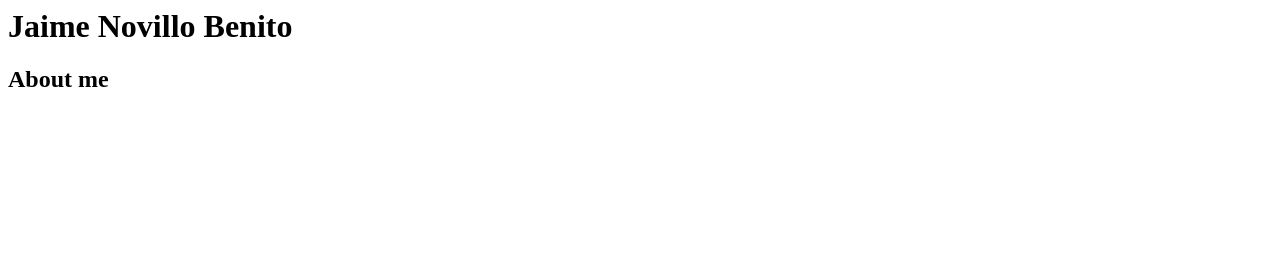
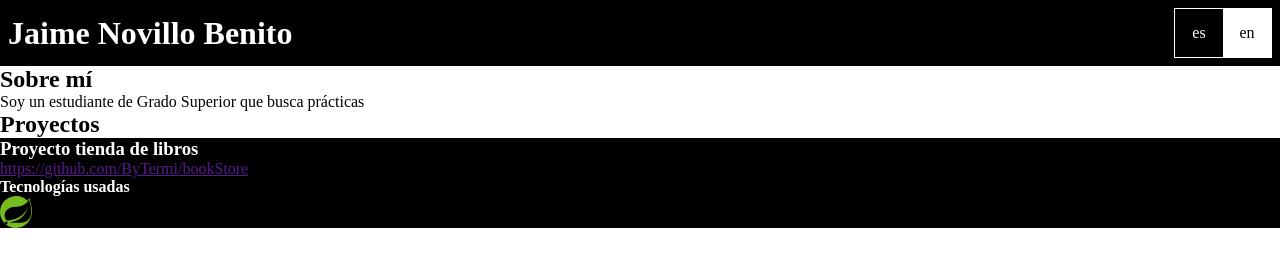
Before and after one commit to ByTermi/ByTermi.github.io, a plain HTML site: page index.html in a window 1280 px wide. Drawn offline with Linux system fonts and the light colour scheme.

Commit message:
English page added, header styles applied and text added

```diff
--- /dev/null
+++ b/css/index.css
@@ -0,0 +1,55 @@
+*{
+    box-sizing: border-box;
+    padding: 0;
+    margin: 0;
+}
+body > *:nth-child(2n+1) {
+    background-color: black;
+    color: white; /* Asegúrate de que el texto sea legible en el fondo negro */
+}
+body > *:nth-child(2n) {
+    background-color: white;
+    color: black; /* Asegúrate de que el texto sea legible en el fondo negro */
+}
+
+header{
+    display: flex;
+    align-items: center;
+    padding: .5rem;
+}
+header h1{
+    display: inline-block;
+}
+header table{
+    margin-left: auto;
+}
+#languages{
+    border: 1px solid white;
+    border-spacing: 0;
+}
+#languages td{
+    height: 3rem;
+    width: 3rem;
+    text-align: center;
+    cursor: pointer;
+}
+.technologies{
+    display: block;
+    height: 2rem;
+}
+.technologies img{
+    height: 100%;
+}
+.marked{
+    background-color: black;
+    color: white;
+}
+.unmarked{
+    background-color: white;
+    color: black;
+}
+
+#projects article{
+    background-color: black;
+    color: white;
+}
--- a/index.html
+++ b/index.html
@@ -1,5 +1,11 @@
-<html>
-
+<!DOCTYPE html>
+<html lang="en">
+<head>
+  <meta charset="UTF-8">
+  <meta name="viewport" content="width=device-width, initial-scale=1.0">
+  <title>Document</title>
+  <link rel="stylesheet" href="css/index.css">
+</head>
 <body>
   <header>
 
@@ -7,14 +13,30 @@
     <nav>
 
     </nav>
-
+    <table id="languages">
+      <tr>
+        <td class="marked">es</td>
+        <td class="unmarked">en</td>
+      </tr>
+    </table>
   </header>
 
   <main>
-
-    <h2>About me</h2>
-    <p></p>
-
+    <article>
+      <h2>Sobre mí</h2>
+      <p>Soy un estudiante de Grado Superior que busca prácticas</p>
+    </article>
+    <section id="projects">
+      <h2>Proyectos</h2>
+      <article>
+        <h3>Proyecto tienda de libros</h3>
+        <a href="">https://github.com/ByTermi/bookStore</a>
+        <h4>Tecnologías usadas</h4>
+        <div class="technologies">
+          <img src="images/spring.svg" alt="Spring icon">
+        </div>
+      </article>
+    </section>
   </main>
 
   <footer>
@@ -22,5 +44,4 @@
 
   </footer>
 </body>
-
 </html>
```
Also changed, not shown: images/spring.svg (added).
